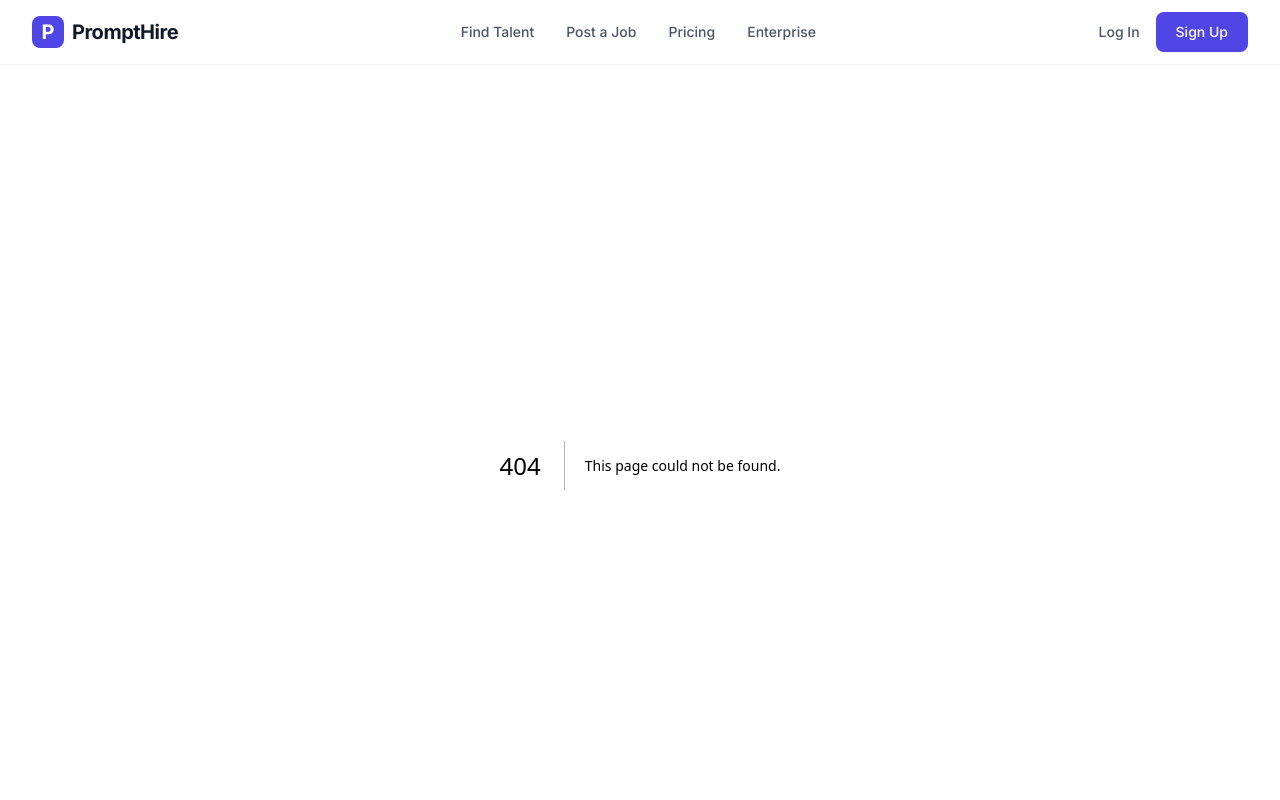
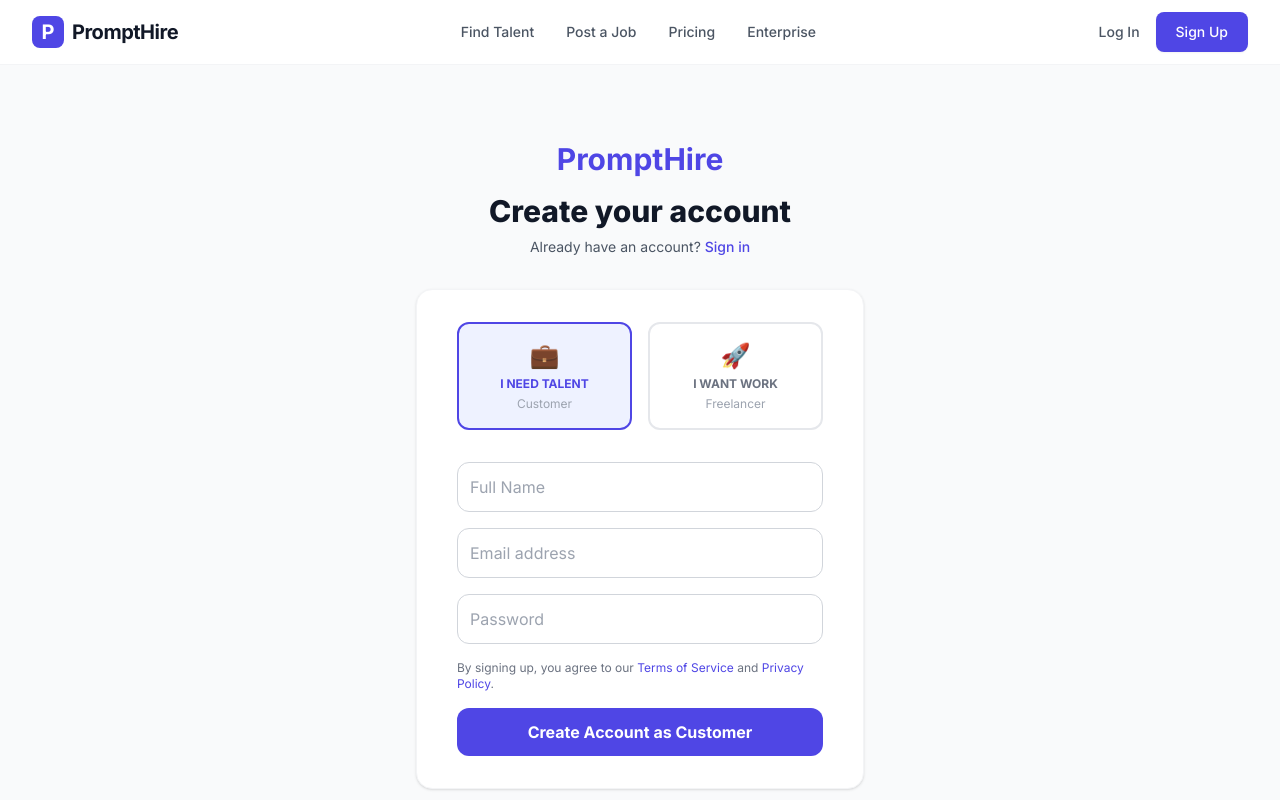
Before and after one commit to ecommerceguru787-cyber/prompthire, a Next.js app: page /auth/signup in a window 1280 px wide. Before the commit this address had no page. Shown: the top 800 px of the page. Built offline with nearby package versions, Linux system fonts and the light colour scheme.

Commit message:
Create page.tsx

```diff
--- /dev/null
+++ b/app/auth/signup/page.tsx
@@ -0,0 +1,57 @@
+'use client';
+import { useState } from 'react';
+import Link from 'next/link';
+
+export default function SignupPage() {
+  const [role, setRole] = useState<'customer' | 'freelancer'>('customer');
+
+  return (
+    <div className="min-h-screen bg-gray-50 flex flex-col justify-center py-12 sm:px-6 lg:px-8">
+      <div className="sm:mx-auto sm:w-full sm:max-w-md text-center mb-8">
+        <Link href="/" className="inline-block text-3xl font-bold text-indigo-600 mb-4">PromptHire</Link>
+        <h2 className="text-3xl font-extrabold text-gray-900">Create your account</h2>
+        <p className="mt-2 text-sm text-gray-600">
+          Already have an account?{' '}
+          <Link href="/auth/login" className="font-medium text-indigo-600 hover:text-indigo-500">Sign in</Link>
+        </p>
+      </div>
+      <div className="sm:mx-auto sm:w-full sm:max-w-md">
+        <div className="bg-white py-8 px-4 shadow sm:rounded-2xl sm:px-10 border border-gray-100">
+          {/* Role Selector */}
+          <div className="grid grid-cols-2 gap-4 mb-8">
+            <button
+              onClick={() => setRole('customer')}
+              className={`flex flex-col items-center p-4 border-2 rounded-xl transition ${role === 'customer' ? 'border-indigo-600 bg-indigo-50 text-indigo-600' : 'border-gray-200 text-gray-500 hover:border-gray-300'}`}
+            >
+              <span className="text-2xl mb-1">💼</span>
+              <span className="text-xs font-bold uppercase">I need Talent</span>
+              <span className="text-xs text-gray-400 mt-1">Customer</span>
+            </button>
+            <button
+              onClick={() => setRole('freelancer')}
+              className={`flex flex-col items-center p-4 border-2 rounded-xl transition ${role === 'freelancer' ? 'border-indigo-600 bg-indigo-50 text-indigo-600' : 'border-gray-200 text-gray-500 hover:border-gray-300'}`}
+            >
+              <span className="text-2xl mb-1">🚀</span>
+              <span className="text-xs font-bold uppercase">I want Work</span>
+              <span className="text-xs text-gray-400 mt-1">Freelancer</span>
+            </button>
+          </div>
+
+          <form className="space-y-4">
+            <input type="text" placeholder="Full Name" required className="w-full border border-gray-300 rounded-xl p-3 focus:ring-2 focus:ring-indigo-500 focus:outline-none" />
+            <input type="email" placeholder="Email address" required className="w-full border border-gray-300 rounded-xl p-3 focus:ring-2 focus:ring-indigo-500 focus:outline-none" />
+            <input type="password" placeholder="Password" required className="w-full border border-gray-300 rounded-xl p-3 focus:ring-2 focus:ring-indigo-500 focus:outline-none" />
+            <p className="text-xs text-gray-500">
+              By signing up, you agree to our{' '}
+              <a href="#" className="text-indigo-600 hover:underline">Terms of Service</a> and{' '}
+              <a href="#" className="text-indigo-600 hover:underline">Privacy Policy</a>.
+            </p>
+            <button type="submit" className="w-full py-3 rounded-xl text-white bg-indigo-600 hover:bg-indigo-700 font-bold">
+              Create Account as {role === 'customer' ? 'Customer' : 'Freelancer'}
+            </button>
+          </form>
+        </div>
+      </div>
+    </div>
+  );
+}
```
